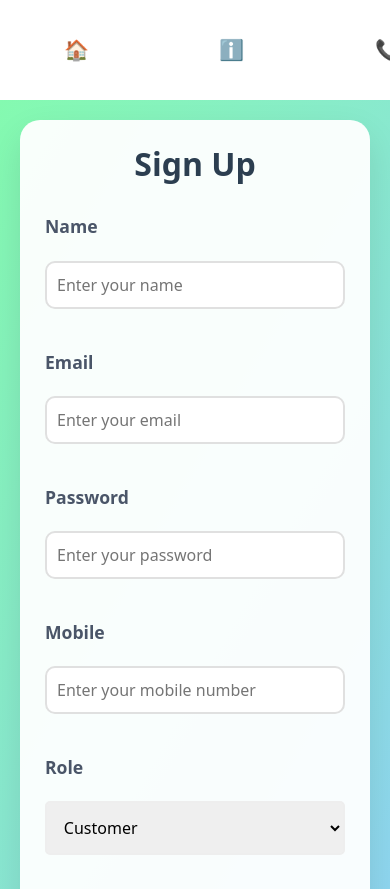
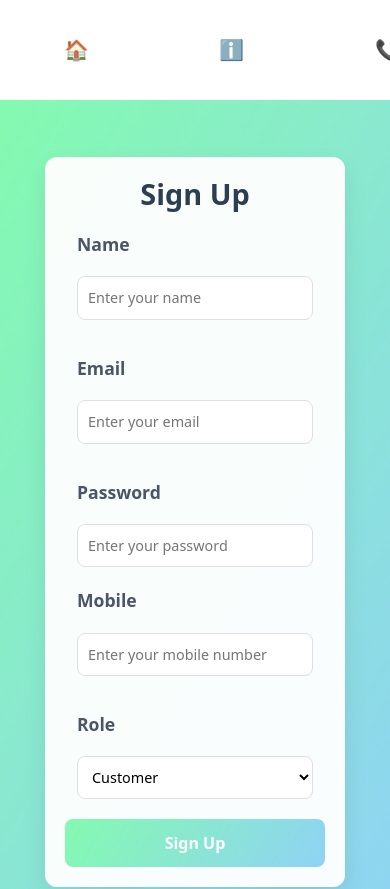
Before and after one commit to ShrikantSarode/personalProject, a React (Create React App) app: page /signup in a window 390 px wide. Shown: the top 889 px of the page. Built offline with nearby package versions, Linux system fonts and the light colour scheme.

Commit message:
login and signup

```diff
--- a/src/Components/Admin/AdminDashboard.js
+++ b/src/Components/Admin/AdminDashboard.js
@@ -40,9 +40,9 @@ export default function AdminDashboard() {
   };
 
   return (
-    <div className="dashboard-container container-fluid">
+    <div className="dashboard-container container-fluid p-0">
       {/* Sidebar */}
-      <div className={`admin-sidebar ${isSidebarOpen ? "open" : ""}`}>
+      <div className={`admin-sidebar ${isSidebarOpen ? "open" : ""} `} >
         <nav className="sidebar-nav">
           <Link to="/admin/admin-dashboard" className="nav-item active">
             <i className="fas fa-home"></i> Dashboard
--- a/src/Components/SignUp.jsx
+++ b/src/Components/SignUp.jsx
@@ -1,23 +1,21 @@
 import React, { useState } from "react";
 import { useNavigate } from "react-router-dom";
-import axiosInstance from "./axiosConfig/axiosConfig"; // Import the Axios instance
 import { toast, ToastContainer } from "react-toastify";
 import "react-toastify/dist/ReactToastify.css";
 import "./css/Signup.css";
 
 export default function SignUp() {
-  const [name, setName] = useState(""); // State for name
-  const [email, setEmail] = useState(""); // State for email
-  const [password, setPassword] = useState(""); // State for password
-  const [mobile, setMobile] = useState(""); // State for mobile
-  const [roleId, setRoleId] = useState(3); // Default to "3" (customer role)
-  const [error, setError] = useState(""); // State for error
-  const navigate = useNavigate(); // Use navigate for routing
+  const [name, setName] = useState("");
+  const [email, setEmail] = useState("");
+  const [password, setPassword] = useState("");
+  const [mobile, setMobile] = useState("");
+  const [roleId, setRoleId] = useState(3);
+  const [error, setError] = useState("");
+  const navigate = useNavigate();
 
   const handleSubmit = async (e) => {
     e.preventDefault();
 
-    // Check if all fields are filled
     if (!email || !password || !name || !mobile) {
       setError("Please fill in all fields.");
       toast.error("Please fill in all fields!");
@@ -25,27 +23,18 @@ export default function SignUp() {
     }
 
     try {
-      // Make the API request to register the user
       const response = await fetch("https://localhost:7111/api/User/register", {
         method: "POST",
         headers: {
           "Content-Type": "application/json",
         },
-        body: JSON.stringify({
-          email,
-          password,
-          name,
-          mobile,
-          roleId,
-        }),
+        body: JSON.stringify({ email, password, name, mobile, roleId }),
       });
 
       const data = await response.json();
 
       if (response.ok) {
         toast.success("Sign up successful! Redirecting to login...");
-
-        // Reset form fields and navigate to login page after a delay
         setTimeout(() => {
           setEmail("");
           setPassword("");
@@ -57,6 +46,8 @@ export default function SignUp() {
       } else {
         setError(data.message || "Something went wrong.");
         toast.error(data.message || "Something went wrong. Please try again.");
+        console.log(data.message);
+
       }
     } catch (error) {
       toast.error("Something went wrong. Please try again.");
@@ -70,7 +61,8 @@ export default function SignUp() {
         <h2 className="signup-title">Sign Up</h2>
 
         <form onSubmit={handleSubmit} className="signup-form">
-          {/* Name Input */}
+          {/* Row 1: Name, Email, Password */}
+          <div className="row">
             <div className="form-group">
               <label htmlFor="name">Name</label>
               <input
@@ -83,7 +75,6 @@ export default function SignUp() {
               />
             </div>
 
-          {/* Email Input */}
             <div className="form-group">
               <label htmlFor="email">Email</label>
               <input
@@ -96,7 +87,6 @@ export default function SignUp() {
               />
             </div>
 
-          {/* Password Input */}
             <div className="form-group">
               <label htmlFor="password">Password</label>
               <input
@@ -108,8 +98,10 @@ export default function SignUp() {
                 required
               />
             </div>
+          </div>
 
-          {/* Mobile Input */}
+          {/* Row 2: Mobile & Role */}
+          <div className="row">
             <div className="form-group">
               <label htmlFor="mobile">Mobile</label>
               <input
@@ -122,7 +114,6 @@ export default function SignUp() {
               />
             </div>
 
-          {/* Role Selection */}
             <div className="form-group">
               <label htmlFor="roleId">Role</label>
               <select
@@ -136,30 +127,17 @@ export default function SignUp() {
                 <option value="3">Customer</option>
               </select>
             </div>
+          </div>
 
-          {/* Error Message */}
           {error && <p className="error-message">{error}</p>}
 
-          {/* Submit Button */}
           <button type="submit" className="signup-button">
             Sign Up
           </button>
         </form>
       </div>
 
-      {/* Toast Container for Notifications */}
-      <ToastContainer
-        position="top-right"
-        autoClose={2000}
-        hideProgressBar={false}
-        newestOnTop={false}
-        closeOnClick
-        rtl={false}
-        pauseOnFocusLoss
-        draggable
-        pauseOnHover
-        theme="colored"
-      />
+      <ToastContainer position="top-right" autoClose={2000} theme="colored" />
     </div>
   );
 }
--- a/src/Components/css/Signup.css
+++ b/src/Components/css/Signup.css
@@ -9,150 +9,93 @@
 
 .signup-box {
   background: rgba(255, 255, 255, 0.95);
-  border-radius: 20px;
-  padding: 40px;
+  border-radius: 12px;
+  padding: 30px;
   width: 100%;
-  max-width: 400px;
-  box-shadow: 0 15px 35px rgba(0, 0, 0, 0.1);
-  animation: slideIn 0.6s ease-out;
+  max-width: 500px; /* Increased width for two-column layout */
+  box-shadow: 0 10px 25px rgba(0, 0, 0, 0.08);
+  animation: slideIn 0.5s ease-out;
 }
 
 .signup-title {
   color: #2c3e50;
   text-align: center;
-  font-size: 2.5rem;
-  margin-bottom: 30px;
+  font-size: 1.8rem;
+  margin-bottom: 20px;
   font-weight: 600;
-  animation: fadeIn 0.8s ease-out;
-}
-
-.signup-form {
-  display: flex;
-  flex-direction: column;
-  gap: 20px;
-}
-
-.form-group {
-  position: relative;
   animation: fadeIn 0.6s ease-out;
 }
 
+/* Two-column layout */
+.row {
+  display: flex;
+  gap: 15px;
+  justify-content: space-between;
+  flex-wrap: wrap;
+}
+
+.row .form-group {
+  flex: 1;
+  min-width: 45%; /* Ensures two fields in one row */
+}
+
+/* Form fields */
 .form-group label {
   display: block;
-  margin-bottom: 8px;
+  margin-bottom: 6px;
   color: #34495e;
   font-weight: 500;
-  font-size: 0.95rem;
+  font-size: 0.9rem;
 }
 
-.form-group input {
+.form-group input,
+.form-group select {
   width: 100%;
-  padding: 12px;
-  border: 2px solid #e0e0e0;
-  border-radius: 10px;
-  font-size: 1rem;
-  transition: all 0.3s ease;
+  padding: 10px;
+  border: 1.5px solid #e0e0e0;
+  border-radius: 8px;
+  font-size: 0.9rem;
   background: white;
 }
 
-.form-group input:focus {
+.form-group input:focus,
+.form-group select:focus {
   border-color: #84fab0;
-  box-shadow: 0 0 0 4px rgba(132, 250, 176, 0.1);
+  box-shadow: 0 0 0 3px rgba(132, 250, 176, 0.1);
   outline: none;
 }
 
+/* Button */
 .signup-button {
+  width: 100%;
   background: linear-gradient(120deg, #84fab0 0%, #8fd3f4 100%);
   color: white;
-  padding: 14px;
+  padding: 12px;
   border: none;
-  border-radius: 10px;
-  font-size: 1.1rem;
+  border-radius: 8px;
+  font-size: 1rem;
   font-weight: 600;
   cursor: pointer;
   transition: all 0.3s ease;
-  animation: fadeIn 0.8s ease-out;
 }
 
 .signup-button:hover {
-  transform: translateY(-2px);
-  box-shadow: 0 5px 15px rgba(132, 250, 176, 0.4);
+  transform: translateY(-1px);
+  box-shadow: 0 4px 12px rgba(132, 250, 176, 0.3);
 }
 
-.signup-button:active {
-  transform: translateY(0);
-}
+/* Responsive: Stack fields vertically on small screens */
+@media (max-width: 480px) {
+  .signup-box {
+    max-width: 300px;
+    padding: 20px;
+  }
 
-.error-message {
-  color: #e74c3c;
-  text-align: center;
-  margin-top: 10px;
-  animation: shake 0.5s ease-in-out;
-}
+  .row {
+    flex-direction: column;
+  }
 
-@keyframes slideIn {
-  from {
-    opacity: 0;
-    transform: translateY(-30px);
-  }
-  to {
-    opacity: 1;
-    transform: translateY(0);
+  .row .form-group {
+    min-width: 100%;
   }
 }
-
-@keyframes fadeIn {
-  from {
-    opacity: 0;
-  }
-  to {
-    opacity: 1;
-  }
-}
-
-@keyframes shake {
-  0%,
-  100% {
-    transform: translateX(0);
-  }
-  25% {
-    transform: translateX(-10px);
-  }
-  75% {
-    transform: translateX(10px);
-  }
-}
-
-/* Responsive Design */
-@media (max-width: 480px) {
-  .signup-box {
-    padding: 25px;
-  }
-
-  .signup-title {
-    font-size: 2rem;
-  }
-
-  .form-group input {
-    padding: 10px;
-  }
-}
-
-
-/* Add these styles to your existing CSS */
-.Toastify__toast {
-  border-radius: 8px;
-  font-size: 14px;
-}
-
-.Toastify__toast--success {
-  background: linear-gradient(to right, #00b09b, #96c93d);
-}
-
-.Toastify__toast--error {
-  background: linear-gradient(to right, #ff5f6d, #ffc371);
-}
-
-.Toastify__progress-bar {
-  height: 3px;
-}
```
Also changed, not shown: src/Components/Login.jsx (+20 -42 lines), src/Components/css/StaffLogin.css (+45 -25 lines). Lines whose indentation alone changed are shown as unchanged.
